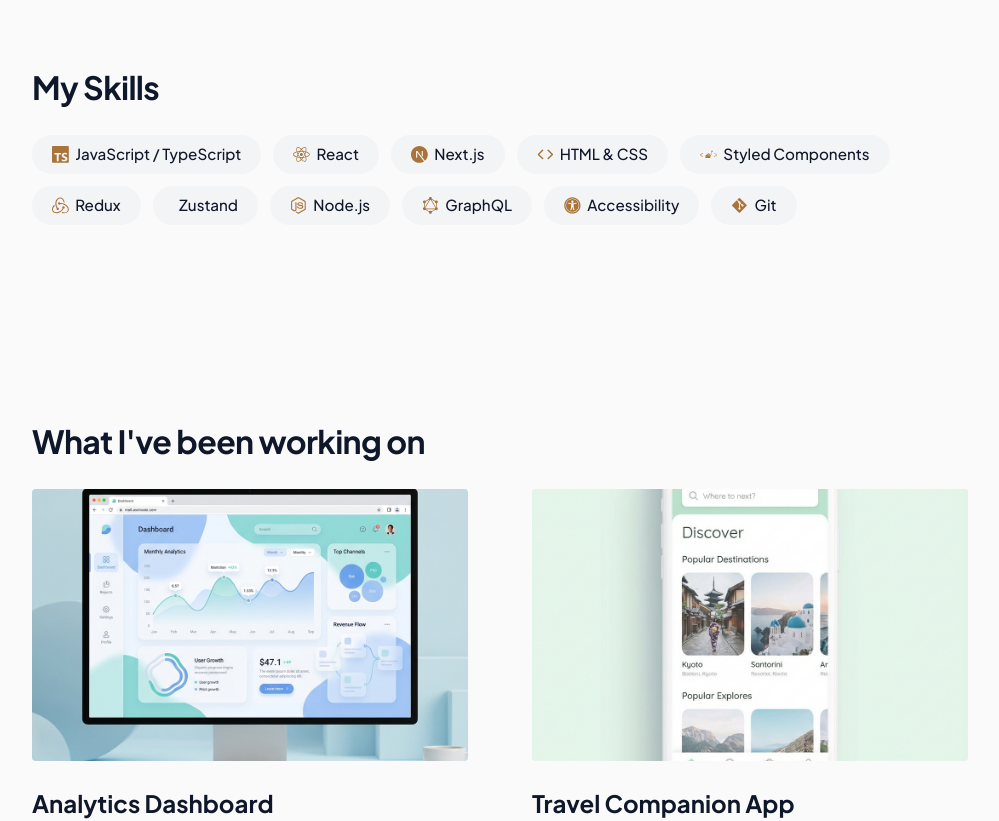
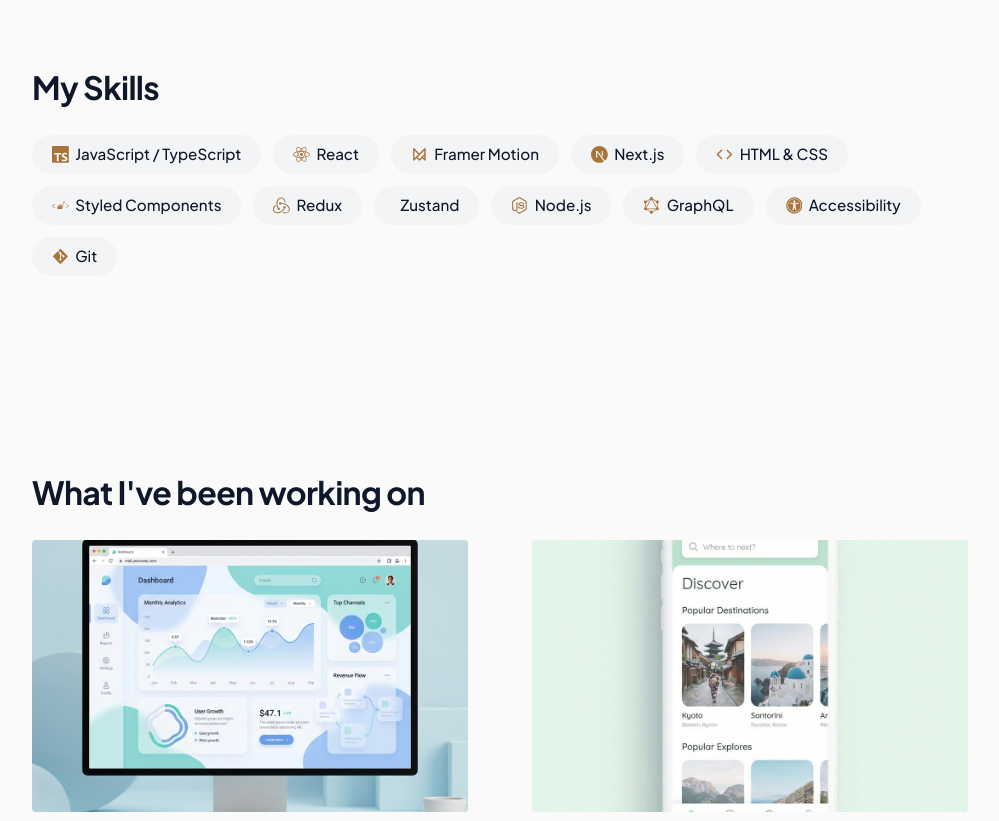
Before and after one commit to stelianfedorca/portofolio, a Next.js app: page / in a window 1280 px wide. Shown: the part 700-1521 px from the top of the page, without its empty margins (140-1139 px from the left). Built offline with nearby package versions, Linux system fonts and the light colour scheme.

Commit message:
Add animation on section reveal, animation on hero content mount

```diff
--- a/src/app/page.tsx
+++ b/src/app/page.tsx
@@ -23,7 +23,71 @@
   SiRedux,
   SiGraphql,
 } from "react-icons/si";
-import { JSX } from "react";
+import { TbBrandFramerMotion } from "react-icons/tb";
+import React, { JSX, useRef } from "react";
+import { inView, motion, useInView, type Variants } from "framer-motion";
+
+/*
+  Definining animation variants
+*/
+
+const heroTextVariants: Variants = {
+  hidden: {
+    opacity: 0,
+    y: 24,
+  },
+  visible: {
+    opacity: 1,
+    y: 0,
+    transition: { duration: 0.6, ease: "easeOut" },
+  },
+};
+
+const heroImageVariants: Variants = {
+  hidden: {
+    opacity: 0,
+    y: 16,
+  },
+  visible: {
+    opacity: 1,
+    y: 0,
+    transition: { duration: 0.5, delay: 0 },
+  },
+};
+
+const sectionVariants: Variants = {
+  hidden: { opacity: 0, y: 24 },
+  visible: {
+    opacity: 1,
+    y: 0,
+    transition: { duration: 0.6, ease: "easeOut" },
+  },
+};
+
+function AnimatedRevealSection({
+  children,
+  delay = 0,
+}: {
+  children: React.ReactNode;
+  delay?: number;
+}) {
+  const ref = useRef(null);
+  const isInView = useInView(ref, { once: true, margin: "-10% 0px" });
+
+  return (
+    <motion.div
+      ref={ref}
+      variants={sectionVariants}
+      initial="hidden"
+      animate={isInView ? "visible" : "hidden"}
+      transition={{ duration: 0.6, ease: "easeOut", delay }}
+    >
+      {children}
+    </motion.div>
+  );
+}
+
+/** */
 
 const Container = styled.main`
   min-height: 100vh;
@@ -50,7 +114,7 @@
   }
 `;
 
-const HeroContent = styled.div`
+const HeroContent = styled(motion.div)`
   display: flex;
   flex-direction: column-reverse;
   gap: 1.5rem;
@@ -74,18 +138,22 @@
   overflow: hidden;
   box-shadow: var(--box-shadow);
   margin: 0 auto 2rem;
+  transition: transform 200ms ease-in-out;
 
   @media (min-width: 768px) {
-    /* margin: 4rem 0 0 0; */
     width: 320px;
   }
 
   img {
     object-fit: cover;
   }
+
+  &:hover {
+    transform: scale(1.03);
+  }
 `;
 
-const HeroText = styled.div`
+const HeroText = styled(motion.div)`
   max-width: 800px;
 `;
 
@@ -322,6 +390,7 @@
   | "typescript"
   | "react"
   | "nextjs"
+  | "framermotion"
   | "htmlcss"
   | "styledcomponents"
   | "redux"
@@ -334,6 +403,7 @@
   typescript: <SiTypescript />,
   react: <FaReact />,
   nextjs: <SiNextdotjs />,
+  framermotion: <TbBrandFramerMotion />,
   htmlcss: <FiCode />,
   styledcomponents: <SiStyledcomponents />,
   redux: <SiRedux />,
@@ -444,9 +514,15 @@
       <MaxWidthWrapper>
         <Header>
           <HeroContent>
+            <motion.div
+              variants={heroTextVariants}
+              initial="hidden"
+              animate="visible"
+            >
               <HeroText>
                 <Greeting>
-                {homeContent.hero.greeting} <span>{homeContent.hero.name}</span>
+                  {homeContent.hero.greeting}{" "}
+                  <span>{homeContent.hero.name}</span>
                 </Greeting>
                 <Subtitle>{homeContent.hero.role}</Subtitle>
                 <IntroText>{homeContent.hero.intro}</IntroText>
@@ -455,13 +531,21 @@
                   <FaArrowDown size={16} />
                 </HeroButton>
               </HeroText>
+            </motion.div>
 
+            <motion.div
+              variants={heroImageVariants}
+              initial="hidden"
+              animate="visible"
+            >
               <ProfileImageWrapper>
                 <Image src="/Me.jpeg" alt="Stelian" fill priority />
               </ProfileImageWrapper>
+            </motion.div>
           </HeroContent>
         </Header>
 
+        <AnimatedRevealSection delay={0.1}>
           <SkillsSection>
             <SectionTitle>{homeContent.skills.title}</SectionTitle>
             <SkillsGrid>
@@ -475,7 +559,9 @@
               ))}
             </SkillsGrid>
           </SkillsSection>
+        </AnimatedRevealSection>
 
+        <AnimatedRevealSection delay={0.2}>
           <Section id="projects">
             <SectionTitle>{homeContent.projects.title}</SectionTitle>
             <WorkGrid>
@@ -491,6 +577,7 @@
               ))}
             </WorkGrid>
           </Section>
+        </AnimatedRevealSection>
       </MaxWidthWrapper>
 
       <Footer id="contact">
--- a/src/content/home.ts
+++ b/src/content/home.ts
@@ -11,6 +11,7 @@
     items: [
       { label: "JavaScript / TypeScript", icon: "typescript" },
       { label: "React", icon: "react" },
+      { label: "Framer Motion", icon: "framermotion" },
       { label: "Next.js", icon: "nextjs" },
       { label: "HTML & CSS", icon: "htmlcss" },
       { label: "Styled Components", icon: "styledcomponents" },
```
Lines whose indentation alone changed are shown as unchanged.
